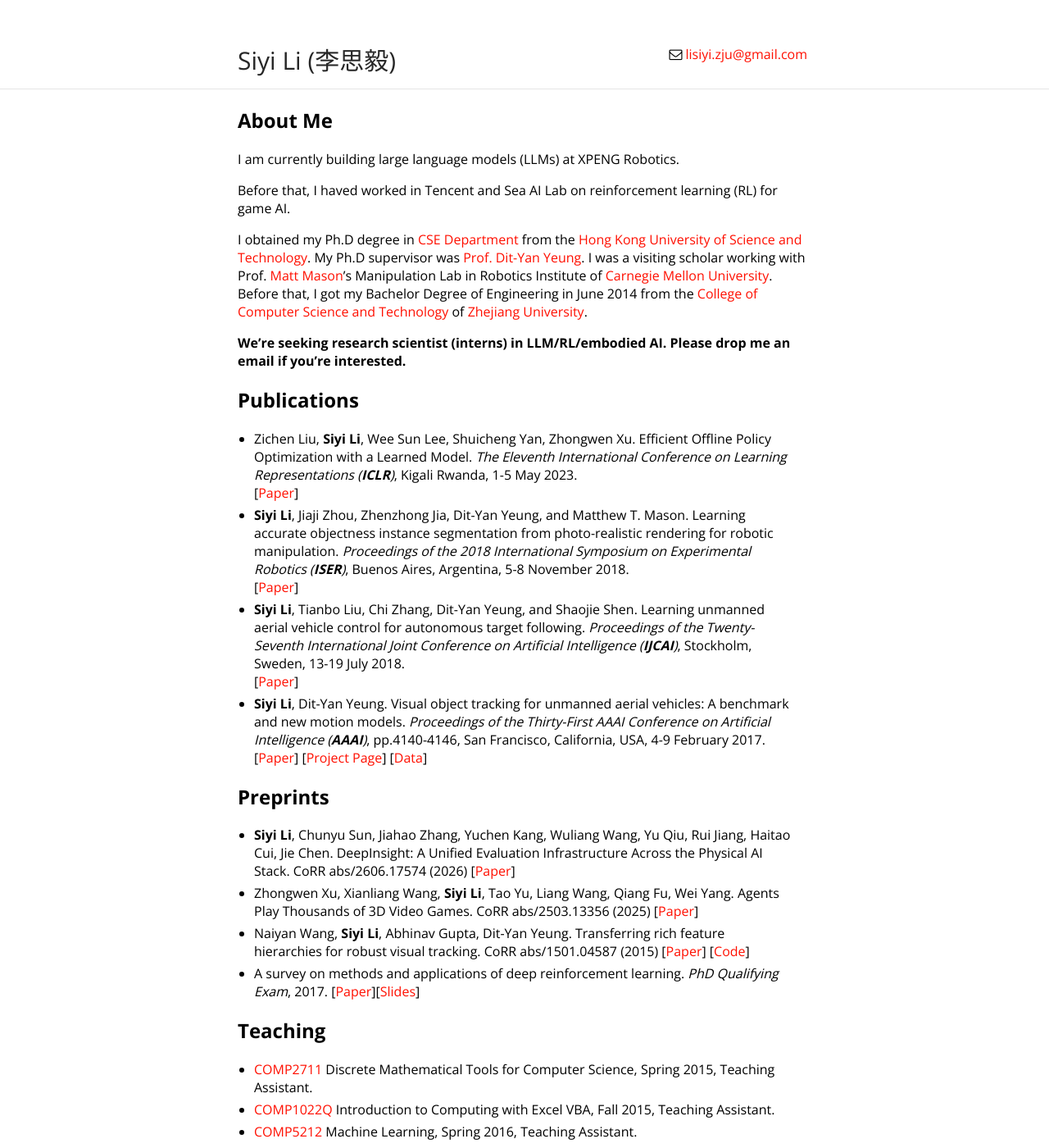
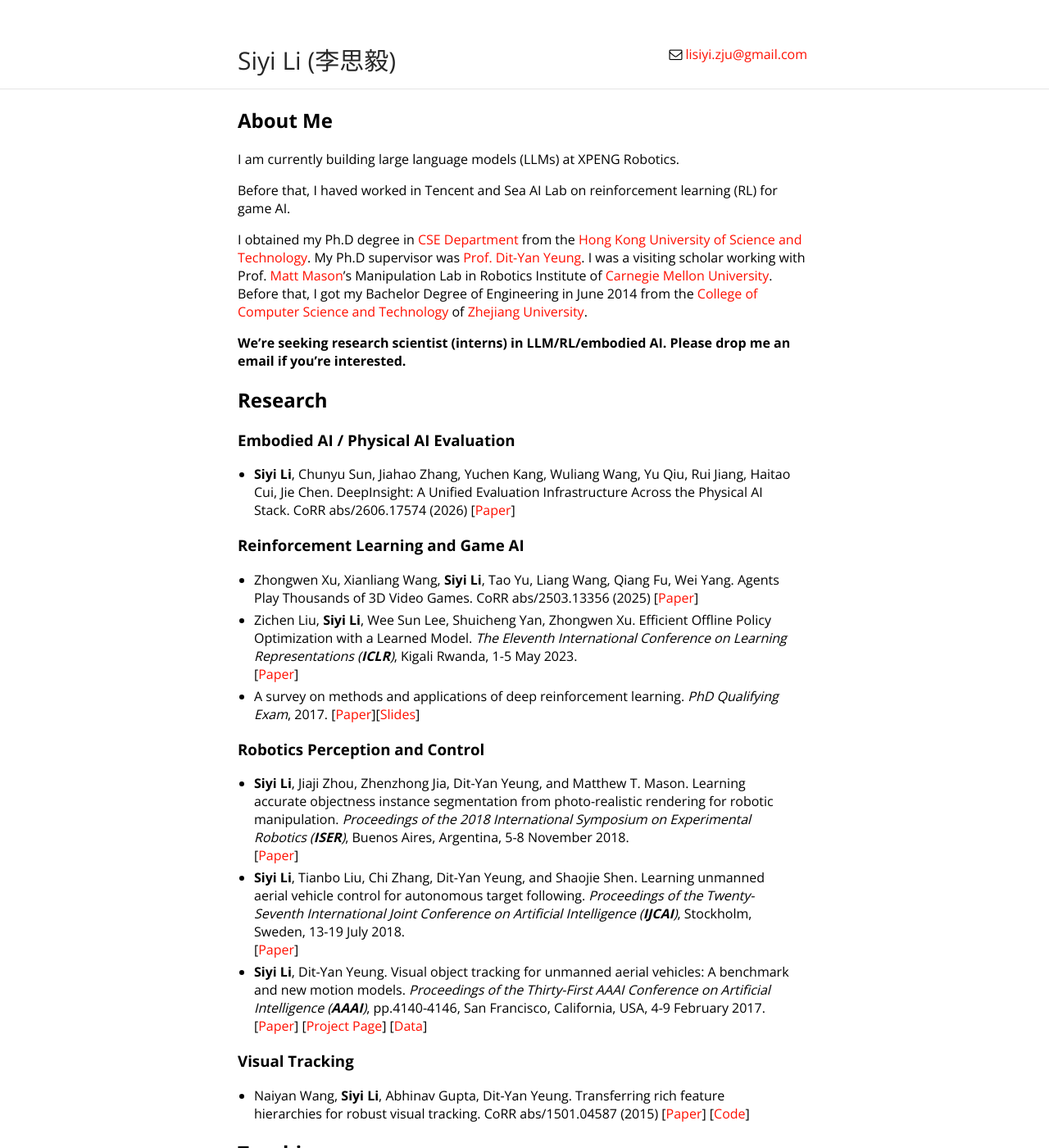
Before and after one commit to flyers/flyers.github.io, a Jekyll site: the page built from index.md, in a window 1280 px wide and 1400 px high. Shown: the whole window at 82% size. Built offline with Jekyll 4.4.1, drawn with Linux system fonts in a browser that asks for light colours; our own code applies the rules of GitHub Pages for plain Markdown files; part of the change alters nothing that is shown.

Commit message:
Organize research by topic

```diff
--- a/index.md
+++ b/index.md
@@ -17,10 +17,24 @@ I obtained my Ph.D degree in [CSE Department](http://www.cse.ust.hk/) from the [
 <!-- ## Research Interest
 My research interest focuses on applying computational and statistical approaches to real problems in computer vision and robotics control. Currently, I mainly work on deep learning and reinforcement learning. Especially I am interested in the  perception and control of aerial robots. -->
 
-## Publications
+## Research
 
+### Embodied AI / Physical AI Evaluation
+
+*	**Siyi Li**, Chunyu Sun, Jiahao Zhang, Yuchen Kang, Wuliang Wang, Yu Qiu, Rui Jiang, Haitao Cui, Jie Chen. DeepInsight: A Unified Evaluation Infrastructure Across the Physical AI Stack. CoRR abs/2606.17574 (2026)
+	[[Paper](https://arxiv.org/pdf/2606.17574)]
+
+### Reinforcement Learning and Game AI
+
+*	Zhongwen Xu, Xianliang Wang, **Siyi Li**, Tao Yu, Liang Wang, Qiang Fu, Wei Yang. Agents Play Thousands of 3D Video Games. CoRR abs/2503.13356 (2025)
+	[[Paper](https://arxiv.org/pdf/2503.13356)]
 * 	Zichen Liu, **Siyi Li**, Wee Sun Lee, Shuicheng Yan, Zhongwen Xu. Efficient Offline Policy Optimization with a Learned Model. *The Eleventh International Conference on Learning Representations (**ICLR**)*, Kigali Rwanda, 1-5 May 2023.
 	[[Paper](https://arxiv.org/pdf/2210.05980)]
+*	A survey on methods and applications of deep reinforcement learning. *PhD Qualifying Exam*, 2017.
+	[[Paper](paper/PQE_DRL_Survey.pdf)][[Slides](http://lisiyi.me/paper/PQE_DRL_slides.pdf)]
+
+### Robotics Perception and Control
+
 *	**Siyi Li**, Jiaji Zhou, Zhenzhong Jia, Dit-Yan Yeung, and Matthew T. Mason. Learning accurate objectness instance segmentation from photo-realistic rendering for robotic manipulation. *Proceedings of the 2018 International Symposium on Experimental Robotics (**ISER**)*, Buenos Aires, Argentina, 5-8 November 2018.
 	[[Paper](paper/ISER18_Render.pdf)]
 *	**Siyi Li**, Tianbo Liu, Chi Zhang, Dit-Yan Yeung, and Shaojie Shen. Learning unmanned aerial vehicle control for autonomous target following. *Proceedings of the Twenty-Seventh International Joint Conference on Artificial Intelligence (**IJCAI**)*, Stockholm, Sweden, 13-19 July 2018.
@@ -28,16 +42,10 @@ My research interest focuses on applying computational and statistical approache
 *	**Siyi Li**, Dit-Yan Yeung. Visual object tracking for unmanned aerial vehicles: A benchmark and new motion models. *Proceedings of the Thirty-First AAAI Conference on Artificial Intelligence (**AAAI**)*, pp.4140-4146, San Francisco, California, USA, 4-9 February 2017.
     [[Paper](http://aaai.org/ocs/index.php/AAAI/AAAI17/paper/view/14338/14292)] [[Project Page](https://github.com/flyers/drone-tracking)] [[Data](https://pan.baidu.com/s/1SftGHD7SyIFyBXExHbbYAQ)]
 
-## Preprints
+### Visual Tracking
 
-*	**Siyi Li**, Chunyu Sun, Jiahao Zhang, Yuchen Kang, Wuliang Wang, Yu Qiu, Rui Jiang, Haitao Cui, Jie Chen. DeepInsight: A Unified Evaluation Infrastructure Across the Physical AI Stack. CoRR abs/2606.17574 (2026)
-	[[Paper](https://arxiv.org/pdf/2606.17574)]
-*	Zhongwen Xu, Xianliang Wang, **Siyi Li**, Tao Yu, Liang Wang, Qiang Fu, Wei Yang. Agents Play Thousands of 3D Video Games. CoRR abs/2503.13356 (2025)
-	[[Paper](https://arxiv.org/pdf/2503.13356)]
 *	Naiyan Wang, **Siyi Li**, Abhinav Gupta, Dit-Yan Yeung. Transferring rich feature hierarchies for robust visual tracking. CoRR abs/1501.04587 (2015)
 	[[Paper](https://arxiv.org/pdf/1501.04587.pdf)] [[Code](https://www.dropbox.com/s/e34mta1wxv50n95/SODLT_release.zip?dl=0)]
-*	A survey on methods and applications of deep reinforcement learning. *PhD Qualifying Exam*, 2017.
-	[[Paper](paper/PQE_DRL_Survey.pdf)][[Slides](http://lisiyi.me/paper/PQE_DRL_slides.pdf)]
 
 ## Teaching
 
```
